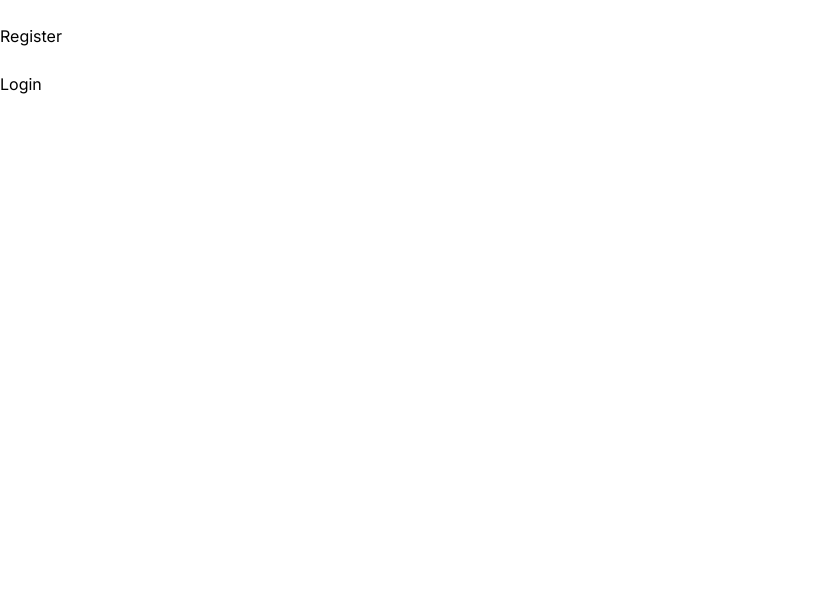
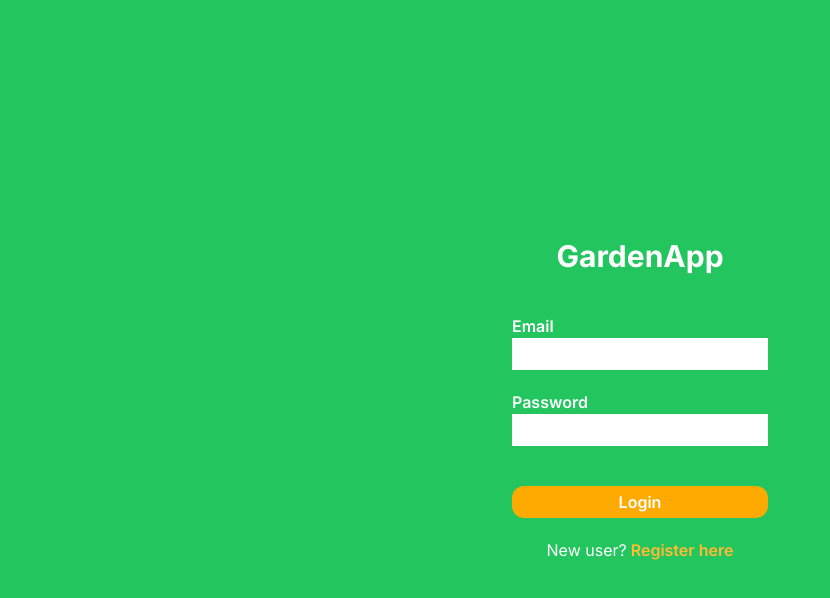
Before and after one commit to xaynezz/hacksingapore, a Next.js app: page / in a window 1280 px wide. Shown: the top 598 px of the page, without its empty margins (0-830 px from the left). Built offline with nearby package versions, Linux system fonts and the light colour scheme.

Commit message:
Auth pages frontend only

```diff
--- a/app/globals.css
+++ b/app/globals.css
@@ -9,4 +9,5 @@ body {
     font-family: system-ui, -apple-system, BlinkMacSystemFont, "Segoe UI",
         Roboto, Oxygen, Ubuntu, Cantarell, "Open Sans", "Helvetica Neue",
         sans-serif;
+    height: 100%;
 }
--- a/app/page.tsx
+++ b/app/page.tsx
@@ -1,39 +1,49 @@
 "use client";
-import axios from "axios";
+import Link from "next/link";
 
-export default function Home() {
-    async function handleRegister(e: any) {
-        e.preventDefault();
-        const email = e.target.email.value;
-        const password = e.target.password.value;
-        try {
-            const { data } = await axios.post("/api/register", {
-                email,
-                password,
-            });
-            console.log(data);
-        } catch (error) {
-            console.log(error);
-        }
-    }
-
+export default function HomePage() {
     return (
-        <main>
-            <form id="register-form" onSubmit={handleRegister}>
-                <input type="email" name="email" id="email" />
-                <input type="password" name="password" id="password" />
-                <input type="password" name="cfmpassword" id="cfmpassword" />
+        <main className="flex h-full w-full flex-col items-center justify-center bg-green-500">
+            <h1 className="mb-10 text-3xl font-bold text-white">GardenApp</h1>
+            <form
+                id="login-form"
+                className="flex flex-col items-center justify-center gap-5"
+            >
+                <div className="flex flex-col">
+                    <h1 className="font-semibold text-white">Email</h1>
+                    <input
+                        className="h-8 w-64 px-1"
+                        type="email"
+                        name="email"
+                        id="email"
+                    />
+                </div>
+                <div className="flex flex-col">
+                    <h1 className="font-semibold text-white">Password</h1>
+                    <input
+                        className="h-8 w-64 px-1"
+                        type="password"
+                        name="password"
+                        id="password"
+                    />
+                </div>
+                <button
+                    className="mt-5 h-8 w-64 rounded-xl bg-secondarydark-500 font-semibold text-white"
+                    type="submit"
+                    form="login-form"
+                >
+                    Login
+                </button>
+                <div className="flex items-center justify-center gap-1">
+                    <p className="text-white">New user?</p>
+                    <Link
+                        href="/register"
+                        className="font-semibold text-secondarydark-400"
+                    >
+                        Register here
+                    </Link>
+                </div>
             </form>
-            <button type="submit" form="register-form">
-                Register
-            </button>
-            <form id="login-form">
-                <input type="email" name="email" id="email" />
-                <input type="password" name="password" id="password" />
-            </form>
-            <button className="flex" type="submit" form="login-form">
-                Login
-            </button>
         </main>
     );
 }
--- a/app/register/page.tsx
+++ b/app/register/page.tsx
@@ -0,0 +1,95 @@
+"use client";
+import axios from "axios";
+import Link from "next/link";
+
+export default function RegisterPage() {
+    async function handleRegister(e: any) {
+        e.preventDefault();
+        const email = e.target.email.value;
+        const password = e.target.password.value;
+        try {
+            const { data } = await axios.post("/api/register", {
+                email,
+                password,
+            });
+            console.log(data);
+        } catch (error) {
+            console.log(error);
+        }
+    }
+
+    return (
+        <main className="flex h-full w-full flex-col items-center justify-center bg-green-500">
+            <h1 className="mb-10 text-3xl font-bold text-white">GardenApp</h1>
+            <form
+                id="register-form"
+                onSubmit={handleRegister}
+                className="flex flex-col items-center justify-center gap-5"
+            >
+                <div className="flex flex-col">
+                    <h1 className="font-semibold text-white">First Name</h1>
+                    <input
+                        className="h-8 w-64 px-1"
+                        type="email"
+                        name="email"
+                        id="email"
+                    />
+                </div>
+                <div className="flex flex-col">
+                    <h1 className="font-semibold text-white">Last Name</h1>
+                    <input
+                        className="h-8 w-64 px-1"
+                        type="email"
+                        name="email"
+                        id="email"
+                    />
+                </div>
+                <div className="flex flex-col">
+                    <h1 className="font-semibold text-white">Email</h1>
+                    <input
+                        className="h-8 w-64 px-1"
+                        type="email"
+                        name="email"
+                        id="email"
+                    />
+                </div>
+                <div className="flex flex-col">
+                    <h1 className="font-semibold text-white">Password</h1>
+                    <input
+                        className="h-8 w-64 px-1"
+                        type="password"
+                        name="password"
+                        id="password"
+                    />
+                </div>
+                <div className="flex flex-col">
+                    <h1 className="font-semibold text-white">
+                        Confirm Password
+                    </h1>
+                    <input
+                        className="h-8 w-64 px-1"
+                        type="password"
+                        name="cfmpassword"
+                        id="cfmpassword"
+                    />
+                </div>
+                <button
+                    className="mt-5 h-8 w-64 rounded-xl bg-secondarydark-500 font-semibold text-white"
+                    type="submit"
+                    form="register-form"
+                >
+                    Register
+                </button>
+                <div className="flex items-center justify-center gap-1 ">
+                    <p className="text-white">Already have an account?</p>
+                    <Link
+                        href="/"
+                        className="font-semibold text-secondarydark-400"
+                    >
+                        Sign in
+                    </Link>
+                </div>
+            </form>
+        </main>
+    );
+}
```
